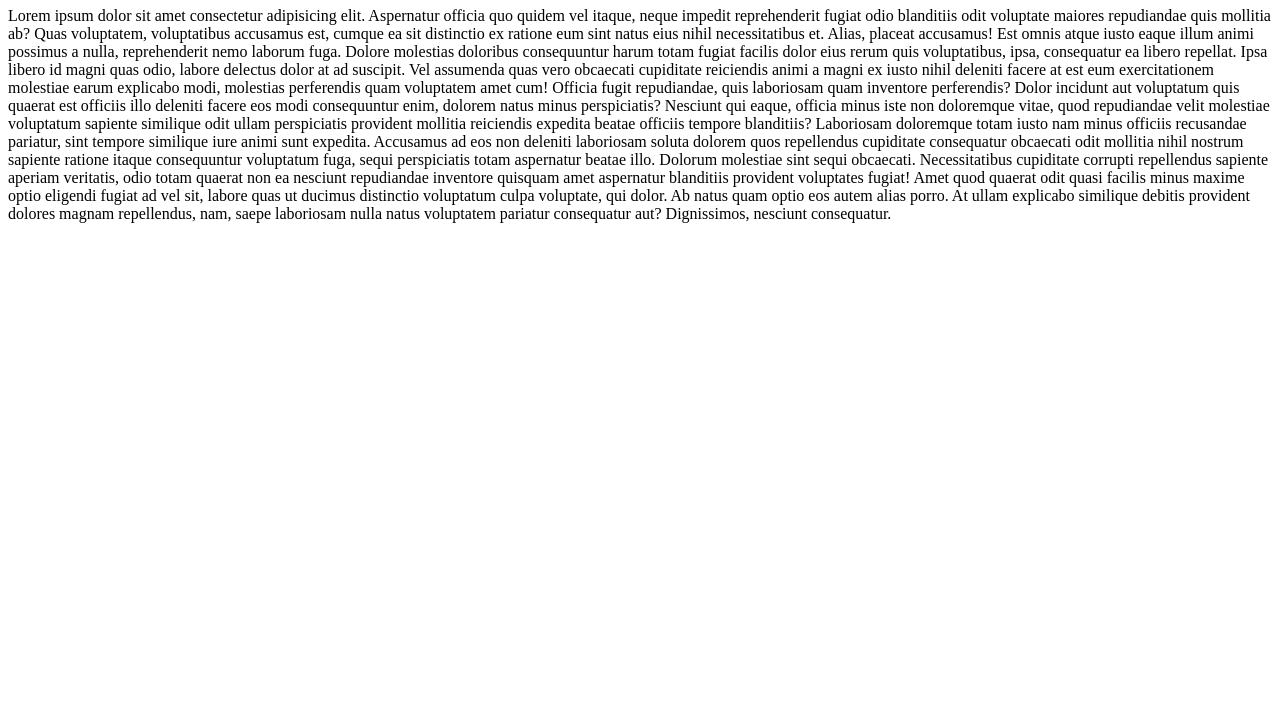
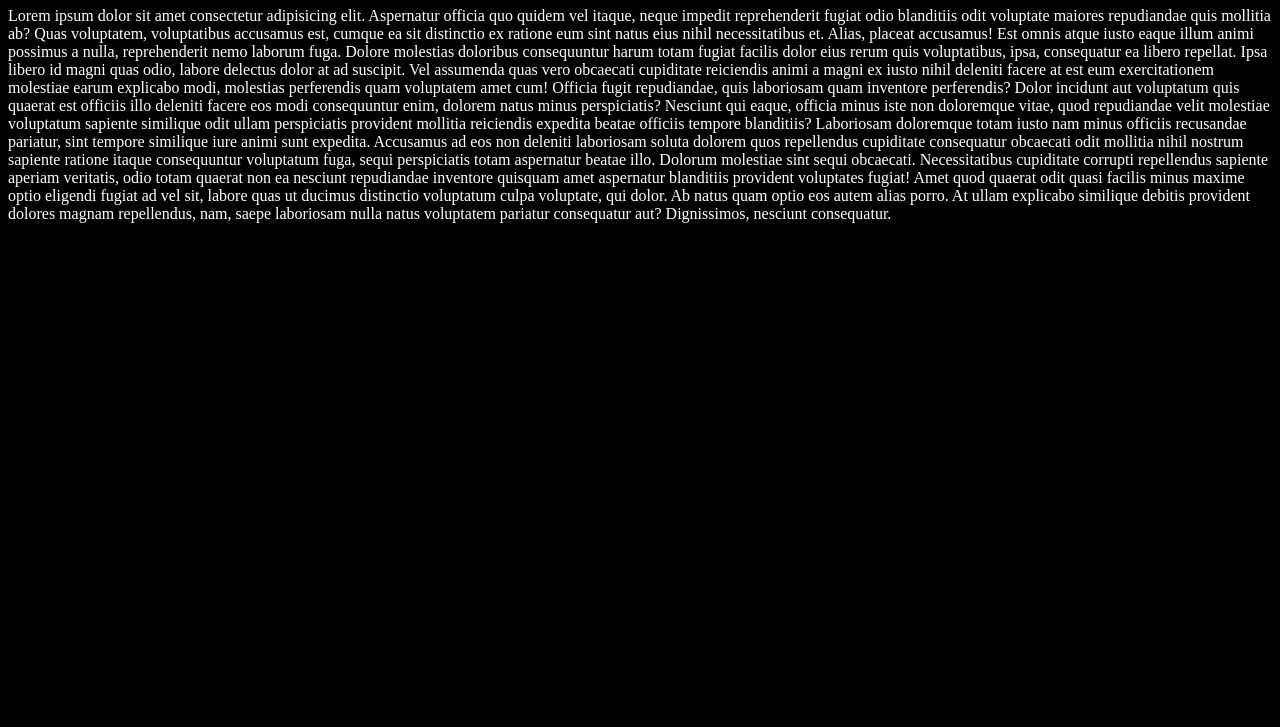
Before and after one commit to Doskg/PortFolio, a website: page testPages/i.html in a window 1280 px wide. Shown: the part 73-800 px from the top of the page. Drawn offline with Linux system fonts and the light colour scheme.

Commit message:
css and JS added

```diff
--- a/testPages/i.html
+++ b/testPages/i.html
@@ -4,6 +4,14 @@
     <meta charset="UTF-8">
     <meta name="viewport" content="width=device-width, initial-scale=1.0">
     <title>GH Pages Website</title>
+
+    <style>
+
+        body{
+            background-color: black;
+            color: white;
+        }
+    </style>
 </head>
 <body>
 
```
Also changed, not shown: NOTAS CALL CENTER/index.html (+1 -1 lines).
